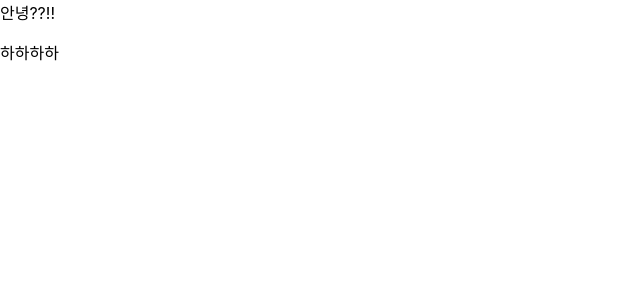
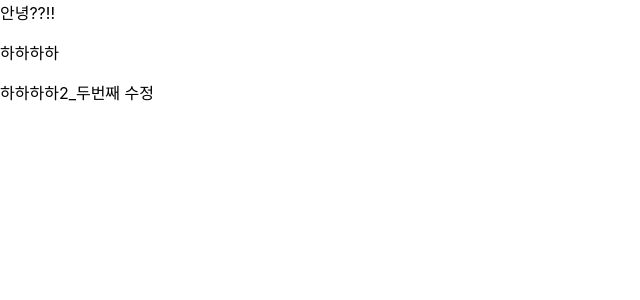
Before and after one commit to TIH-sample/sample1, a React (Create React App) app: page / in a window 1280 px wide. Shown: the top 300 px of the page, without its empty margins (0-640 px from the left). Built offline with nearby package versions, Linux system fonts and the light colour scheme.

Commit message:
leejisook-2

```diff
--- a/src/app/App.js
+++ b/src/app/App.js
@@ -3,6 +3,7 @@ function App() {
     <>
       <div>안녕??!!</div>
       <p>하하하하</p>
+      <p>하하하하2_두번째 수정</p>
     </>
   );
 }
```
